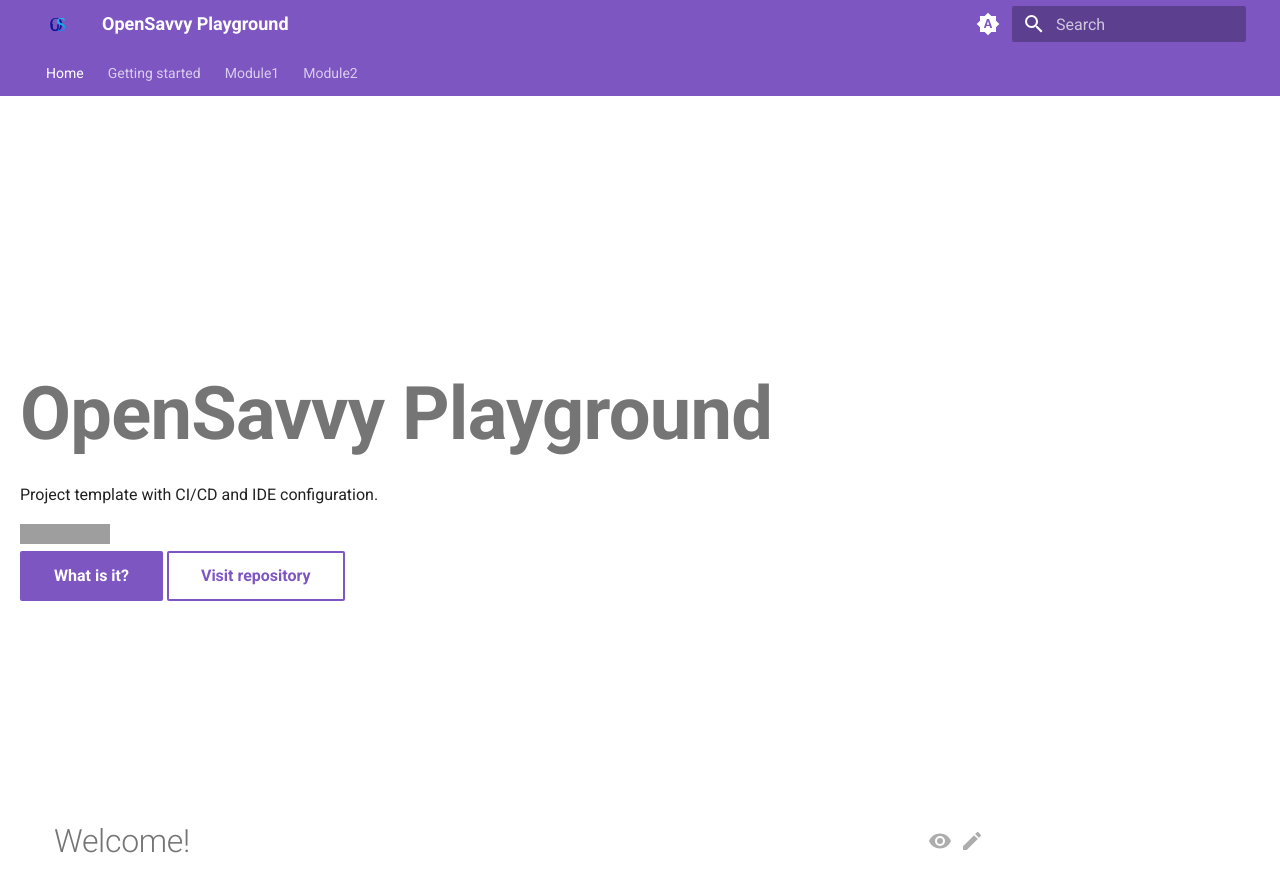
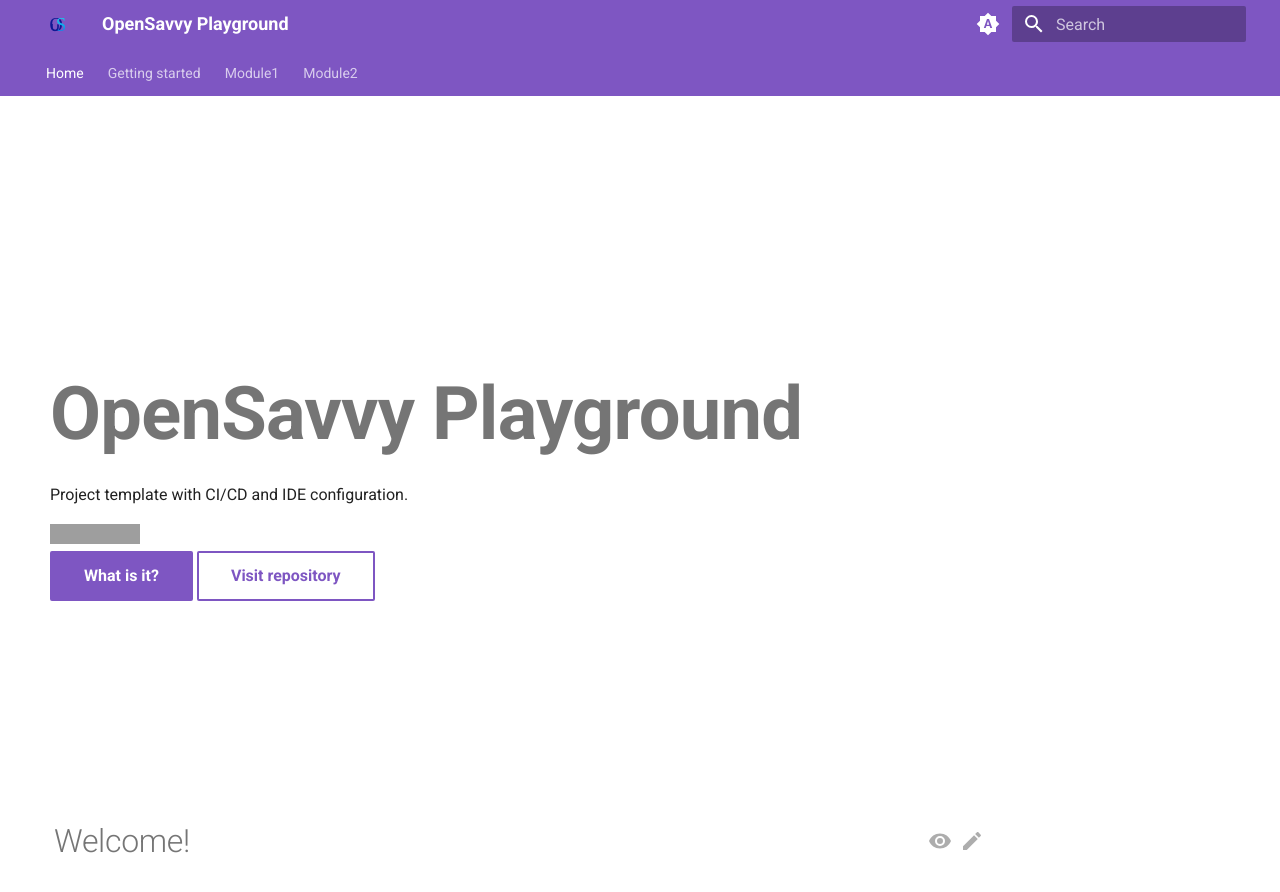
Before and after one commit to CLOVIS-AI/Prepared, an MkDocs documentation site: the page built from docs/website/docs/index.md, in a window 1280 px wide and 900 px high. Shown: the top 892 px of the window. Built offline with MkDocs 1.6.1 and Material for MkDocs 9.7.7, drawn with Linux system fonts in a browser that asks for light colours; grey boxes are pictures that could not be loaded.

Commit message:
style(website): Increase the hero margins when viewing on large monitors

```diff
--- a/docs/website/overrides/home.html
+++ b/docs/website/overrides/home.html
@@ -3,9 +3,11 @@
 {{ super() }}
 <style>
 	#hero-page {
+		width: 59rem;
+		max-width: 100%;
 		min-height: 75vh;
-		margin-left: 1rem;
-		margin-right: 1rem;
+		margin-left: auto;
+		margin-right: auto;
 	}
 
 	#hero-title {
```
